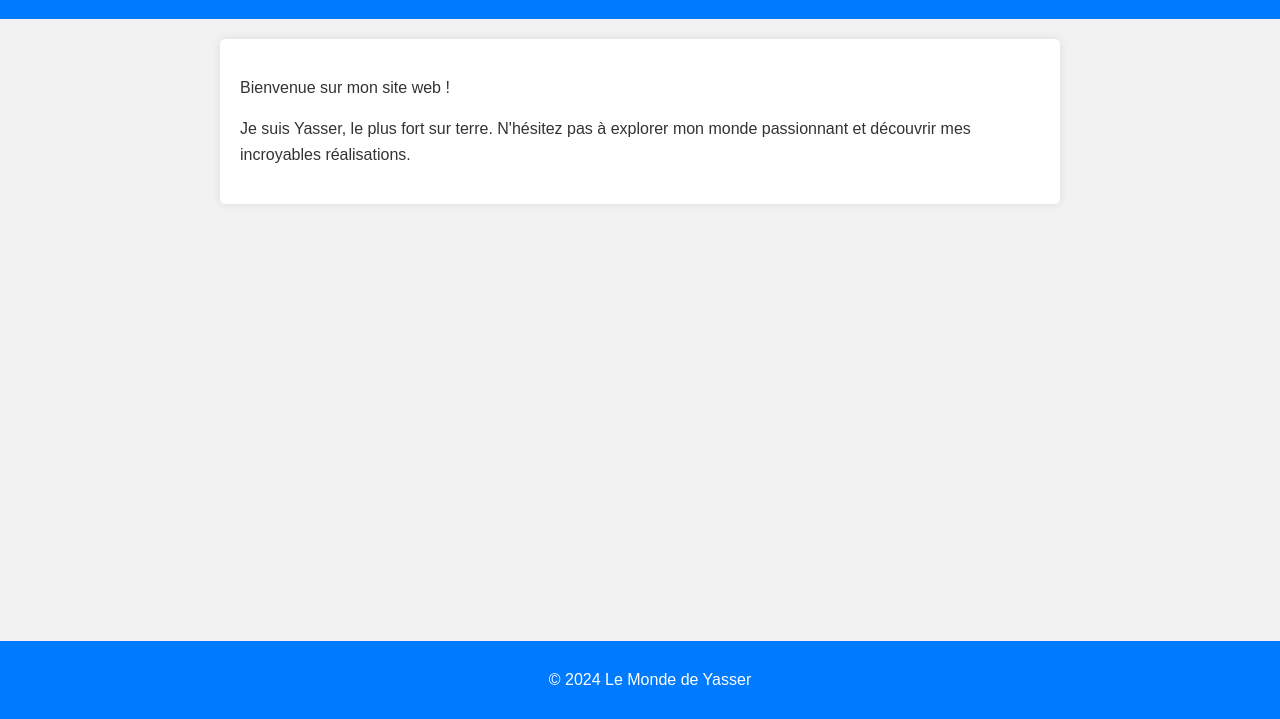
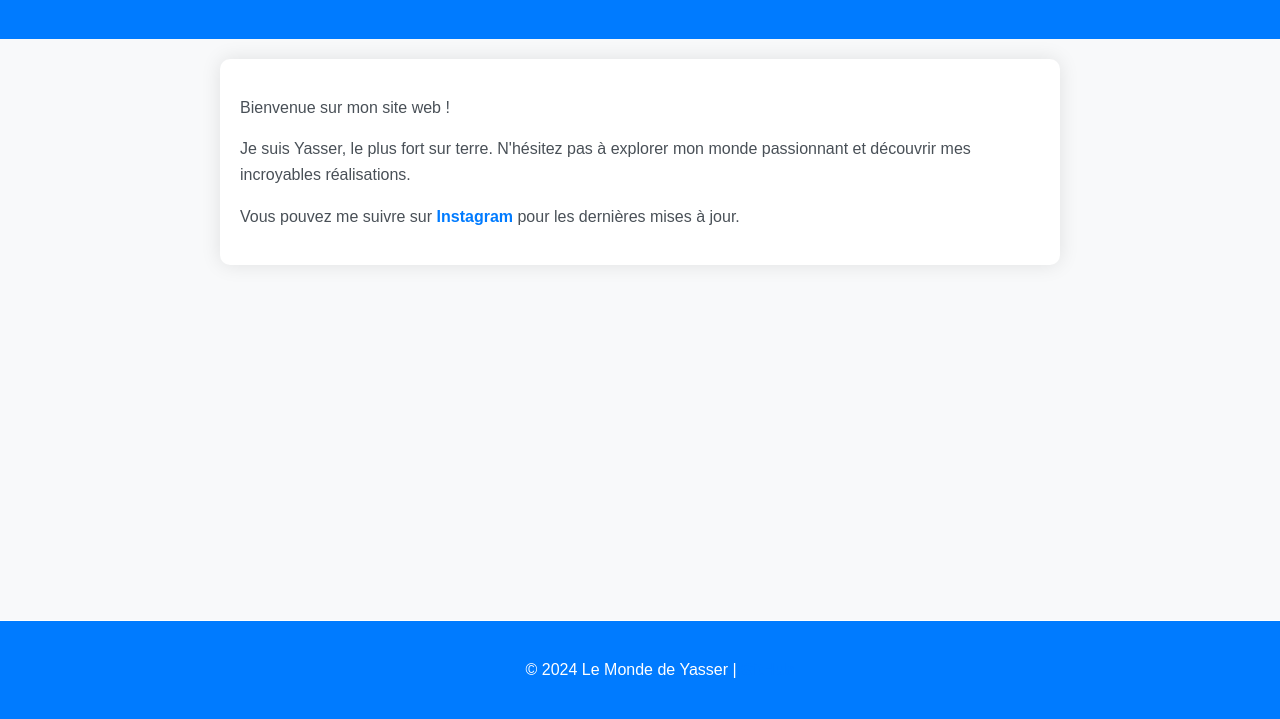
Before and after one commit to esotheric92i/depot, a plain HTML site: page index.html in a window 1280 px wide. Shown: the part 81-800 px from the top of the page. Drawn offline with Linux system fonts and the light colour scheme.

Commit message:
je rajoute encore plus de style avec un lien pour mon insta

```diff
--- a/index.html
+++ b/index.html
@@ -9,13 +9,13 @@
             font-family: 'Arial', sans-serif;
             margin: 0;
             padding: 0;
-            background-color: #f2f2f2;
-            color: #333;
+            background-color: #f8f9fa;
+            color: #495057;
         }
 
         header {
             background-color: #007bff;
-            padding: 10px;
+            padding: 20px;
             text-align: center;
             color: #fff;
         }
@@ -25,8 +25,8 @@
             margin: 20px auto;
             padding: 20px;
             background-color: #fff;
-            box-shadow: 0 0 10px rgba(0, 0, 0, 0.1);
-            border-radius: 5px;
+            box-shadow: 0 0 20px rgba(0, 0, 0, 0.1);
+            border-radius: 10px;
         }
 
         h1 {
@@ -39,12 +39,23 @@
 
         footer {
             text-align: center;
-            padding: 10px;
+            padding: 20px;
             position: fixed;
             bottom: 0;
             width: 100%;
             background-color: #007bff;
             color: #fff;
+            border-top: 1px solid #fff;
+        }
+
+        a {
+            color: #007bff;
+            text-decoration: none;
+            font-weight: bold;
+        }
+
+        a:hover {
+            text-decoration: underline;
         }
     </style>
 </head>
@@ -57,11 +68,8 @@
     <main>
         <p>Bienvenue sur mon site web !</p>
         <p>Je suis Yasser, le plus fort sur terre. N'hésitez pas à explorer mon monde passionnant et découvrir mes incroyables réalisations.</p>
+        <p>Vous pouvez me suivre sur <a href="https://twitter.com/csfyass" target="_blank">Instagram</a> pour les dernières mises à jour.</p>
     </main>
 
     <footer>
-        <p>&copy; 2024 Le Monde de Yasser</p>
-    </footer>
-
-</body>
-</html>
+        <p>&copy; 2024 Le Monde de Yasser | <a href="https://github.com/votre_nom_utilisateur" target="_blank">GitHub</a></p>
```
